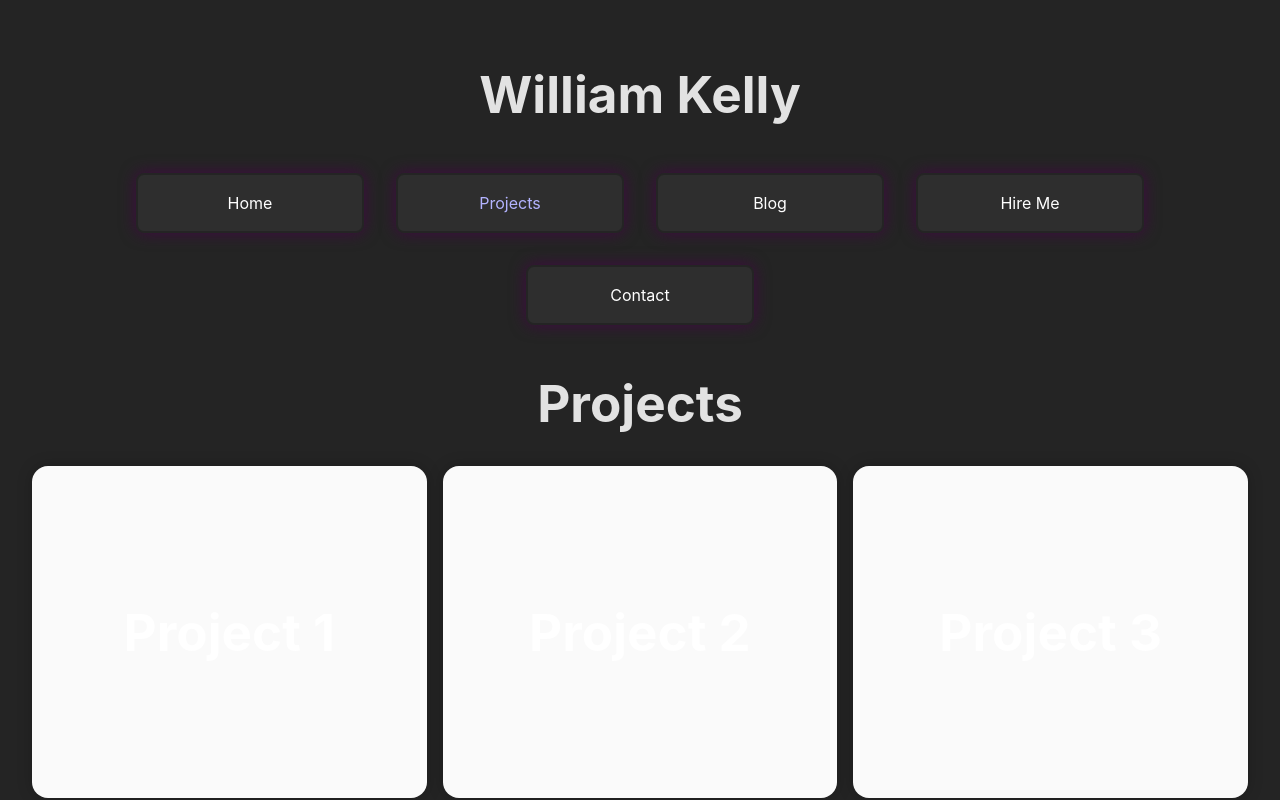
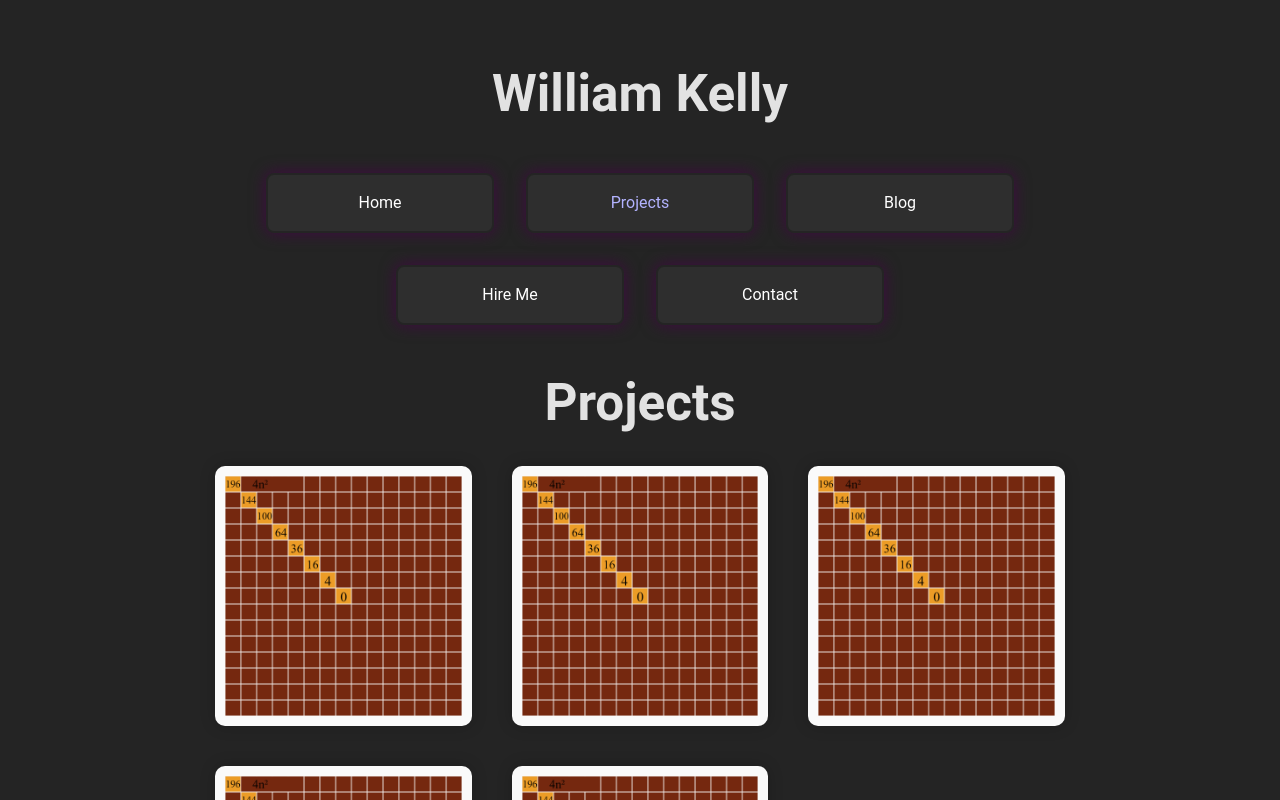
Before and after one commit to cnqso/cnqso.github.io, a React (Vite) app: page / in a window 1280 px wide. Both pictures are taken after a click on the element "Projects". Shown: the top 800 px of the page. Built offline with nearby package versions, Linux system fonts and the light colour scheme.

Commit message:
Finished logic in project grid component

```diff
--- a/package.json
+++ b/package.json
@@ -12,12 +12,16 @@
     "@emotion/react": "^11.10.6",
     "@emotion/styled": "^11.10.6",
     "@mui/material": "^5.11.12",
+    "lodash.shuffle": "^4.2.0",
     "react": "^18.2.0",
-    "react-dom": "^18.2.0"
+    "react-dom": "^18.2.0",
+    "react-flip-toolkit": "^7.0.17",
+    "react-grid-layout": "^1.3.4"
   },
   "devDependencies": {
     "@types/react": "^18.0.27",
     "@types/react-dom": "^18.0.10",
+    "@types/react-grid-layout": "^1.3.2",
     "@vitejs/plugin-react": "^3.1.0",
     "typescript": "^4.9.3",
     "vite": "^4.1.0"
--- a/src/App.css
+++ b/src/App.css
@@ -16,6 +16,11 @@
   margin: 0 auto;
   padding: 2rem;
   text-align: center;
+}
+
+.App {
+  font-family: 'Roboto', sans-serif;
+  width: 850px;
 }
 
 .card {
@@ -51,3 +56,9 @@
     border-color: var(--accent-dark);
   }
 }
+
+@media (max-width: 800px) {
+  .App {
+    width: 100%;
+  }
+}
--- a/src/pages/Projects.tsx
+++ b/src/pages/Projects.tsx
@@ -1,6 +1,6 @@
 /** @format */
 
-import { useState } from "react";
+import { useState, useEffect } from "react";
 import Box from "@mui/material/Box";
 import Paper from "@mui/material/Paper";
 import Grid from "@mui/material/Grid";
@@ -8,6 +8,8 @@ import "./styles/Projects.css";
 import ProjectImage from "../assets/4n2.png";
 import { deepPurple } from '@mui/material/colors';
 import { styled, createTheme, ThemeProvider, useTheme } from '@mui/material/styles';
+import GridLayout from "react-grid-layout";
+
 //need some sort of alternative animated grid, will make a difference
 // This might work great https://github.com/mikemajara/react-spring-animated-grid
 // Alternatively I could just hide other elements on the same row? Could be equally good
@@ -36,44 +38,78 @@ function ProjectCard({
 	itemNumber: number;
 	handleClick: Function;
 }) {
+	const [show, setShow] = useState(true);
+	const [size, setSize] = useState(4);
+	const [description, setDescription] = useState(false);
+	// cool idea: give every card background a different nice color, that way we can remove the picture instead of shrinking
+	useEffect(() => {
+		if (selected === itemNumber) {
+			setSize(10)
+			setTimeout(() => {setDescription(true)}, 300)
+		} else if (Math.floor((selected-1) / 3) === Math.floor((itemNumber-1) / 3) && selected !== 0) {
+			setSize(0.9);
+			setDescription(false)
+		} else {
+			setShow(true);
+			setSize(4);
+			setDescription(false)
+		}
+	}, [selected]);
 	function clicked() {
 		handleClick(itemNumber);
 	}
 	const theme = useTheme();
+
+
 	return (
-		<ThemeProvider theme={customTheme}>
-		<Grid item xs={selected === itemNumber ? 13 : 4}  style={{transition: theme.transitions.create("all", {
+		<>
+		{show ?
+		<Grid item xs={size}  style={{transition: theme.transitions.create("all", {
 			easing: theme.transitions.easing.sharp,
 			duration: theme.transitions.duration.leavingScreen,
 	})}}>
+
 			<div onClick={clicked} className='projectCard'>
-				<h1>Project {itemNumber}</h1>
+				<img src={ProjectImage} alt='Project' className='projectImg'/>
+				{description ?
+				<div className="projectDescription">
+					<div style={{fontSize: '3em'}}><b>Project {itemNumber}</b></div>
+					<div>Bla bla bla bla bla </div>
+				</div> : null}
 			</div>
-		</Grid>
-		</ThemeProvider>
+			</Grid>
+		: null}</>
 	);
 }
 
 function Projects() {
 	const [count, setCount] = useState(0);
 	const [selected, setSelected] = useState(0);
+	const [data, setData] = useState([1, 2, 3, 4, 5, 6, 7, 8, 9, 10]);
 
 	//If selected == Projects, big mode. If selected !== projects, small mode.
 	function onClick(item: number) {
+		if (selected === item) {
+			setSelected(0);
+		} else {
 		selected === item ? setSelected(0) : setSelected(item);
+		}
 	}
 
 	return (
 		<div className='Projects'>
 			<h1> Projects </h1>
 			<ThemeProvider theme={customTheme}>
+
 			<Box sx={{ flexGrow: 1 }}>
-				<Grid container spacing={2}>
-					<ProjectCard selected={selected} itemNumber={1} handleClick={setSelected} />
-					<ProjectCard selected={selected} itemNumber={2} handleClick={setSelected} />
-					<ProjectCard selected={selected} itemNumber={3} handleClick={setSelected} />
-					<ProjectCard selected={selected} itemNumber={4} handleClick={setSelected} />
-					<ProjectCard selected={selected} itemNumber={5} handleClick={setSelected} />
+				<Grid container spacing={5}>
+
+					<ProjectCard selected={selected} itemNumber={1} handleClick={onClick} />
+					<ProjectCard selected={selected} itemNumber={2} handleClick={onClick} />
+					<ProjectCard selected={selected} itemNumber={3} handleClick={onClick} />
+					<ProjectCard selected={selected} itemNumber={4} handleClick={onClick} />
+					<ProjectCard selected={selected} itemNumber={5} handleClick={onClick} />
+
 				</Grid>
 			</Box>
 			</ThemeProvider>
--- a/src/pages/styles/Projects.css
+++ b/src/pages/styles/Projects.css
@@ -2,15 +2,30 @@
 
 }
 
+.projectDescription {
+  margin-left: 30px;
+  margin-top: 0;
+}
+
 .projectCard {
   display: flex;
-  flex-direction: column;
-  justify-content: center;
-  align-items: center;
-  height: 300px;
-  padding: 1rem;
-  border-radius: 1rem;
+  flex-direction: row;
+  justify-content: flex-start;
+  height: 240px;
+  padding: 10px;
+  border-radius: 10px;
   background-color: #fafafa;
   box-shadow: 0 0 1rem rgba(0, 0, 0, 0.2);
   transition: all 0.3s ease-in-out;
 }
+
+.projectImg {
+  max-width: 100%;
+  max-height: 100%;
+}
+
+@media (max-width: 800px) {
+  .projectCard {
+    height: 100px;
+  }
+}
```
Also changed, not shown: 1 other file (tests, documents, lock files or other folders).
